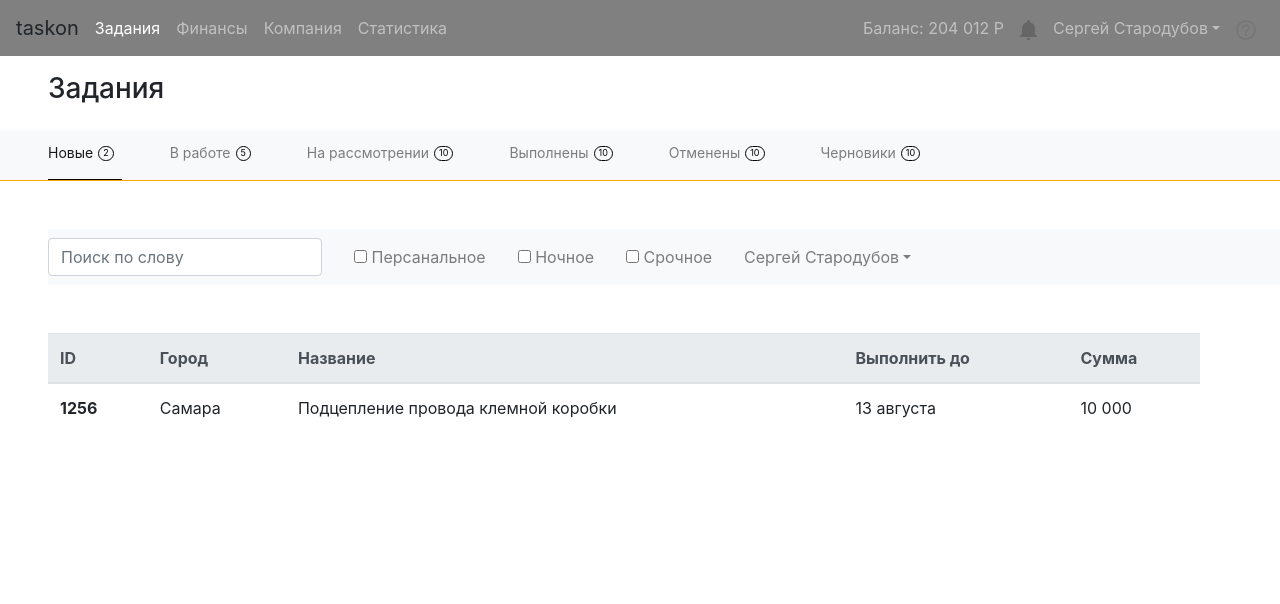
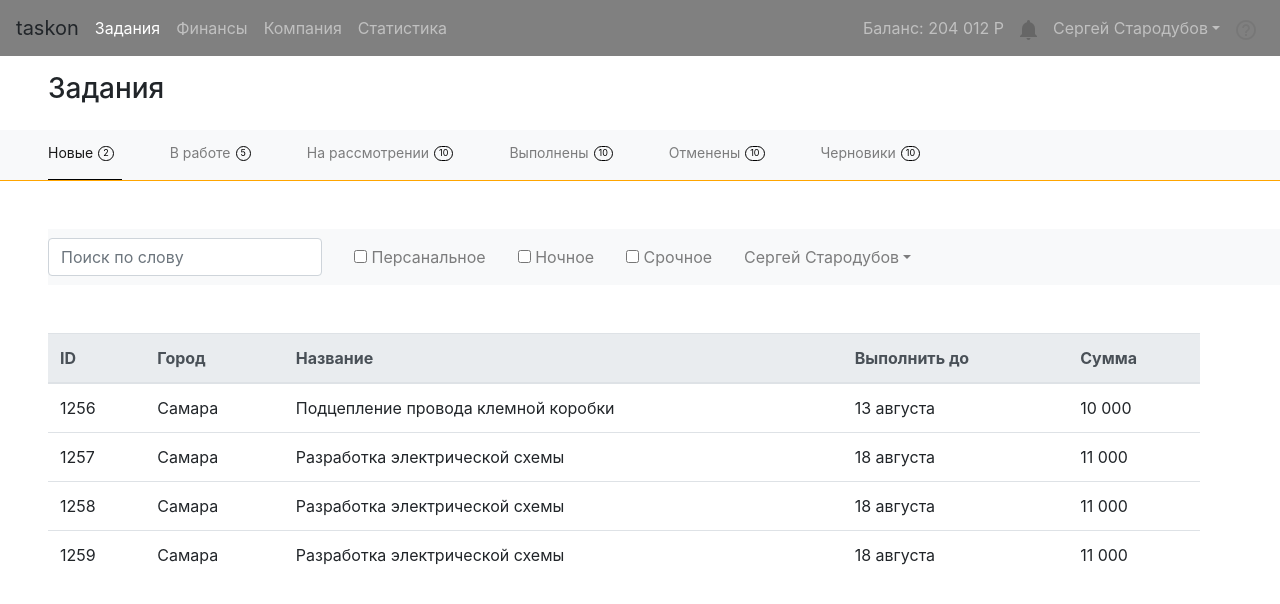
Before and after one commit to SergeiStarodubov/task-page, a React (Create React App) app: page / in a window 1280 px wide. Shown: the top 604 px of the page. Built offline with nearby package versions, Linux system fonts and the light colour scheme.

Commit message:
adding tables

```diff
--- a/src/components/Tasks.js
+++ b/src/components/Tasks.js
@@ -1,6 +1,7 @@
 import React from "react";
 import "../styles/Tasks.scss";
 import image from "../icons/iconfinder_button_shape_oval_352899.png";
+import Tables from "./tables/Tables.js";
 
 class Tasks extends React.Component {
   state = {
@@ -11,7 +12,6 @@ class Tasks extends React.Component {
   }
 
   handleLink(e) {
-    //code
     const links = document.querySelectorAll(".barLinks");
     for (let link of links) {
       link.classList.remove("active");
@@ -145,26 +145,8 @@ class Tasks extends React.Component {
             </ul>
           </div>
         </nav>
-        <table className="table mt-5 ml-5" style = {{width: "90%"}}>
-          <thead className="thead-light">
-            <tr>
-              <th scope="col">ID</th>
-              <th scope="col">Город</th>
-              <th scope="col">Название</th>
-              <th scope="col">Выполнить до</th>
-              <th scope="col">Сумма</th>
-            </tr>
-          </thead>
-          <tbody>
-            <tr>
-              <th scope="row">1256</th>
-              <td>Самара</td>
-              <td>Подцепление провода клемной коробки</td>
-              <td>13 августа</td>
-              <td>10 000</td>
-            </tr>
-          </tbody>
-        </table>
+
+        <Tables/>
       </div>
     );
   }
--- /dev/null
+++ b/src/components/tables/Tables.js
@@ -0,0 +1,42 @@
+import React from "react";
+import service from "../../data/new-tasks-table.json";
+class Tables extends React.Component {
+  constructor(props) {
+    super(props);
+    this.tasks = [];
+    this.amountTasks = 0;
+  }
+
+  getTasks = () => {
+    this.amountTasks = 0;
+    for (let key in service) {
+      service[key] = service[key].map((item, index) => {
+        return <td key={index}>{item}</td>;
+      });
+    }
+    for (let key in service) {
+      this.tasks.push(<tr key={key}>{service[key]}</tr>);
+      this.amountTasks = parseInt(key) + 1;
+    }
+    return this.tasks;
+  };
+
+  render() {
+    return (
+      <table className="table mt-5 ml-5" style={{ width: "90%" }}>
+        <thead className="thead-light">
+          <tr>
+            <th scope="col">ID</th>
+            <th scope="col">Город</th>
+            <th scope="col">Название</th>
+            <th scope="col">Выполнить до</th>
+            <th scope="col">Сумма</th>
+          </tr>
+        </thead>
+        <tbody>{this.getTasks()}</tbody>
+      </table>
+    );
+  }
+}
+
+export default Tables;
--- /dev/null
+++ b/src/data/new-tasks-table.json
@@ -0,0 +1,30 @@
+{
+  "0": [
+    1256,
+    "Самара",
+    "Подцепление провода клемной коробки",
+    "13 августа",
+    "10 000"
+  ],
+  "1": [
+    1257,
+    "Самара",
+    "Разработка электрической схемы",
+    "18 августа",
+    "11 000"
+  ],
+  "2": [
+    1258,
+    "Самара",
+    "Разработка электрической схемы",
+    "18 августа",
+    "11 000"
+  ],
+  "3": [
+    1259,
+    "Самара",
+    "Разработка электрической схемы",
+    "18 августа",
+    "11 000"
+  ]
+}
```
